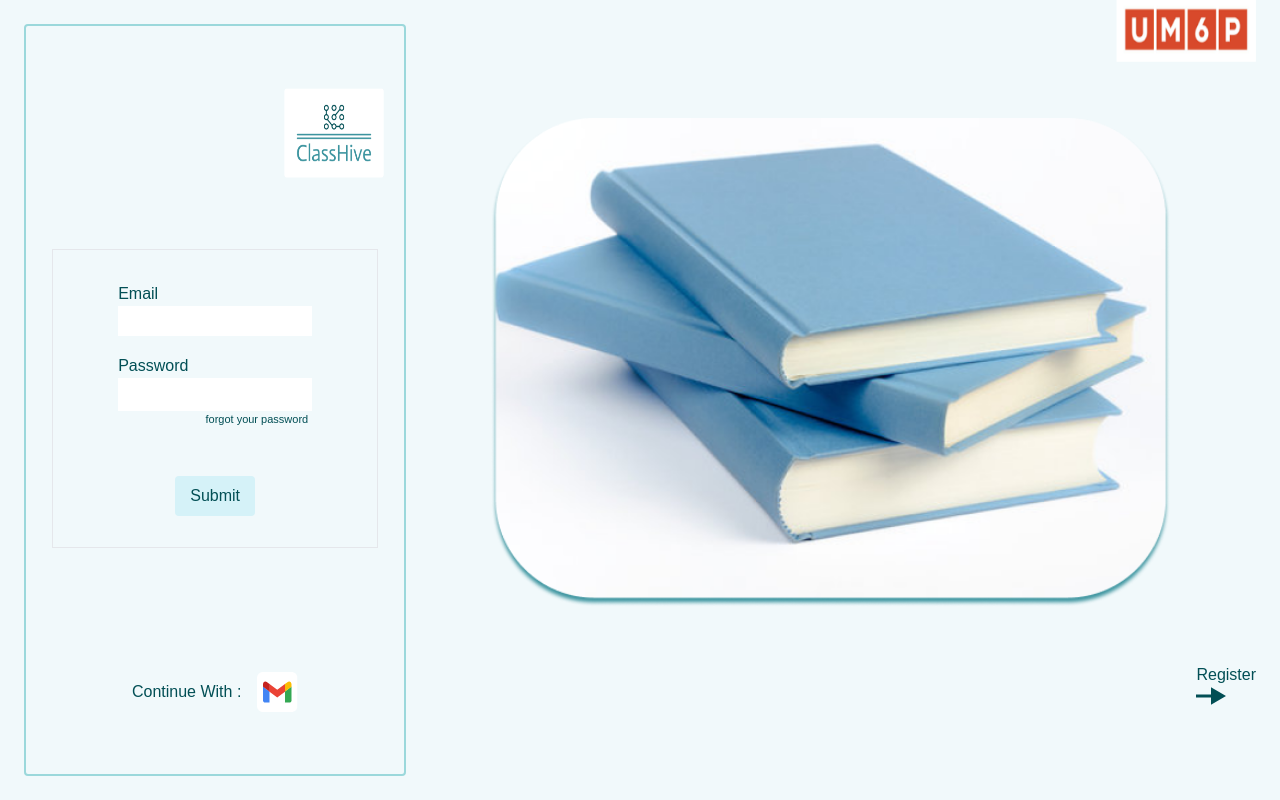
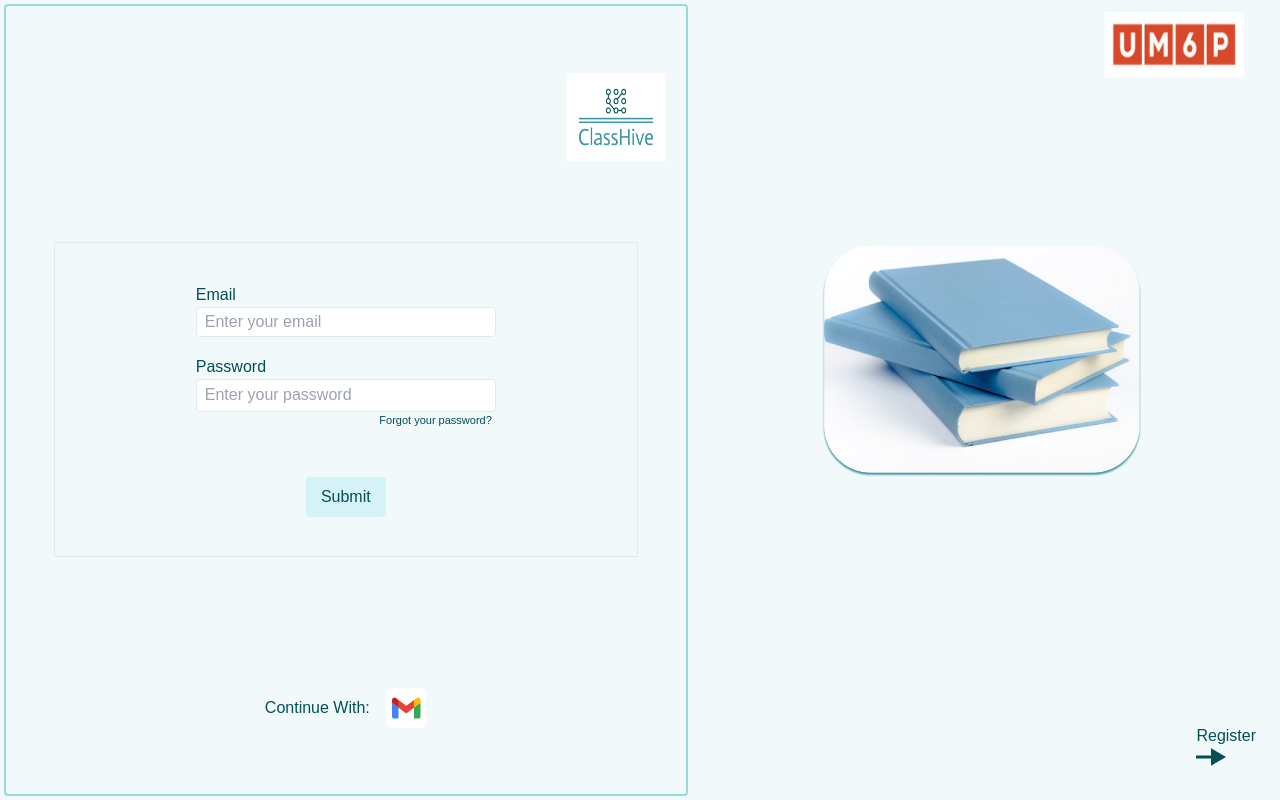
Before and after one commit to araiteb1/-Course_Management_System, a Next.js app in the folder client/: page / in a window 1280 px wide. Built offline with nearby package versions, Linux system fonts and the light colour scheme.

Commit message:
Add frontend for login and register pages, start work on profile page

```diff
--- /dev/null
+++ b/client/src/app/(page)/Cours/page.tsx
@@ -0,0 +1,12 @@
+import React from "react"
+import SideBar from "../../../components/sidebar/page"
+
+export default function Courses() {
+    return (
+        <div className="flex w-full h-full">
+            <section className="flex w-full h-[10%]">
+                <SideBar />
+            </section>
+        </div>
+    )
+}
--- a/client/src/app/(page)/Login/Page.tsx
+++ b/client/src/app/(page)/Login/Page.tsx
@@ -1,38 +1,53 @@
-import React from "next"
-import LoginData from "../../../components/login/page"
-import Image from "next/image"
-import { IconFlesh } from "@/icone/icone"
+"use client"
+import React, { useState } from "react";
+import LoginData from "../../../components/login/page";
+import Image from "next/image";
+import { IconFlesh } from "@/icone/icone";
 
-export default function Login () {
+const Login: React.FC = () => {
+
+    const [isRegister, setIsRegister] = useState<boolean>(false);
+
+
+    const toggleRegister = () => {
+        setIsRegister(true);
+    };
+
     return (
-        <div className="flex w-full h-full p-6 bg-Main">
-            <div className="flex w-[45%] ">
-                <LoginData />
+        <div className="flex flex-col md:flex-row w-full h-full p-1 bg-Main">
+            <div className="w-full md:w-[1500px] h-full">
+                <LoginData register={isRegister} />
             </div>
-            <div className="flex flex-col w-full h-full items-center ">
-                <span className="flex w-full h-[5%]">
+
+            <div className="hidden md:flex flex-col w-full h-full items-center p-2">
+                <span className="flex w-full h-[5%] justify-end pr-6">
                     <Image
                         src="/images/um6p_logo.png"
                         alt="um6p"
-                        width={900}
-                        height={900}
-                        className="flex w-[140px] h-[65px] self-end absolute right-6"
+                        width={140}
+                        height={65}
+                        className="w-[140px] h-[65px]"
                     />
                 </span>
-                <span className="flex w-[80%] h-[80%] items-center self-center">
+
+                <span className="flex w-[80%] h-[80%] items-center justify-center">
                     <Image
                         src="/images/book.png"
                         alt="book"
                         width={1000}
                         height={800}
-                        className="w-[1000px]  "
+                        className="max-w-[70%] h-auto"
                     />
                 </span>
-                <p className="flex-col text-[16px] text-TextColor self-end">
+
+                <button onClick={toggleRegister} className="flex-col text-[16px] text-TextColor mt-10 self-end p-3">
                     Register
                     <IconFlesh />
-                </p>
+                </button>
+
             </div>
         </div>
-    )
+    );
 }
+
+export default Login;
--- /dev/null
+++ b/client/src/app/(page)/Profile/page.tsx
@@ -0,0 +1,37 @@
+import React from "react"
+import SideBar from "../../../components/sidebar/page"
+import Image from "next/image"
+import { IconDocu } from "@/icone/icone"
+export default function Profile() {
+    return (
+        <div className="flex flex-col w-full h-full">
+            <section className="flex w-full h-[10%]">
+                <SideBar />
+            </section>
+
+            <section className="flex w-full h-[10%] items-center justify-around">
+                <span className="flex w-[50%] h-full items-center space-x-3 p-4 ">
+                    <Image
+                        src="/images/avatar.png"
+                        alt="avatar"
+                        width={100}
+                        height={100}
+                    />
+                    <div className="flex flex-col  ">
+                        <p>Full Name</p>
+                        <p>EmailEducation@email.com</p>
+                    </div>
+                </span>
+                <span className="flex w-[50%] h-full items-center justify-end p-4 space-x-3">
+                    <p>21</p>
+                    <IconDocu />
+                </span>
+            </section>
+
+
+
+
+
+        </div>
+    )
+}
--- /dev/null
+++ b/client/src/components/courses/page.tsx
@@ -0,0 +1,10 @@
+import React from "react";
+
+
+export default function CoursesList () {
+    return (
+        <section className="flex w-full h-full flex-col boreder items-center ">
+
+        </section>
+    )
+}
--- a/client/src/components/login/page.tsx
+++ b/client/src/components/login/page.tsx
@@ -1,9 +1,65 @@
-import React from "react"
-import Image from "next/image"
-import { IconEmail} from "../../icone/icone"
-export default function LoginData () {
+import React from "react";
+import Image from "next/image";
+import { IconEmail } from "../../icone/icone";
+import Link from "next/link"
+interface LoginDataProps {
+    register: boolean;
+}
+
+const LoginData: React.FC<LoginDataProps> = ({ register }) => {
+    if (register) {
         return (
-        <div className="flex flex-col border border-2 w-full h-[100%] items-center justify-around  relative  border-BorderColor rounded ">
+            <div className="flex flex-col border border-2 w-full h-[100%] items-center justify-around relative border-BorderColor rounded ">
+                <div className="flex w-full h-[2%]">
+                    <Image
+                        src="/images/logo.png"
+                        alt="logo"
+                        width={900}
+                        height={900}
+                        className="flex w-[100px] h-[90px] absolute right-5"
+                    />
+                </div>
+                <form className="flex flex-col w-[86%] h-[80%] items-center justify-center border space-y-3">
+                    <span className="w-[300px] h-[60px]">
+                        <p className="text-[16px] text-TextColor ">First Name</p>
+                        <input
+                            type="text"
+                            className="items-center w-full h-[50%] border rounded p-2"
+                            placeholder="Enter your first name"
+                        />
+                    </span>
+                    <span className="w-[300px] h-[60px]">
+                        <p className="text-[16px] text-TextColor">Last Name</p>
+                        <input
+                            type="text"
+                            className="items-center w-full h-[50%] border rounded p-2"
+                            placeholder="Enter your last name"
+                        />
+                    </span>
+                    <span className="w-[300px] h-[60px]">
+                        <p className="text-[16px] text-TextColor">Email</p>
+                        <input
+                            type="email"
+                            className="items-center w-full h-[50%] border rounded p-2"
+                            placeholder="Enter your email"
+                        />
+                    </span>
+                    <span className="w-[300px] h-[60px]">
+                        <p className="text-[16px] text-TextColor">Password</p>
+                        <input
+                            type="password"
+                            className="items-center w-full h-[50%] border rounded p-2"
+                            placeholder="Enter your password"
+                        />
+                    </span>
+
+                    <button className="flex w-[80px] h-[40px] text-TextColor bg-ButtonColor items-center justify-center rounded">Submit</button>
+                </form>
+            </div>
+        );
+    } else {
+        return (
+            <div className="flex flex-col border border-2 w-full h-[100%] items-center justify-around relative border-BorderColor rounded ">
                 <div className="flex w-full h-[5%]">
                     <Image
                         src="/images/logo.png"
@@ -14,22 +70,34 @@ export default function LoginData () {
                     />
                 </div>
                 <form className="flex flex-col w-[86%] h-[40%] items-center justify-center border space-y-3">
-                <span className="w-[60%] h-[60px]">
+                    <span className="w-[300px] h-[60px]">
                         <p className="text-[16px] text-TextColor ">Email</p>
-                    <input className="itmes-center w-full h-[50%]"/>
+                        <input
+                            type="email"
+                            className="items-center w-full h-[50%] border rounded p-2"
+                            placeholder="Enter your email"
+                        />
                     </span>
-                <span  className="w-[60%] h-[110px] relative">
+                    <span className="w-[300px] h-[110px] relative">
                         <p className="text-[16px] text-TextColor">Password</p>
-                    <input className="itmes-center w-full h-[30%]"/>
-                    <p className="flex text-[11px] text-TextColor absolute right-1">forgot your password</p>
+                        <input
+                            type="password"
+                            className="items-center w-full h-[30%] border rounded p-2"
+                            placeholder="Enter your password"
+                        />
+                        <p className="flex text-[11px] text-TextColor absolute right-1">Forgot your password?</p>
                     </span>
-                <button className="flex w-[80px] h-[40px] text-TextColor bg-ButtonColor items-center justify-center rounded ">Submit</button>
-            </form >
-
+                    <button className="flex w-[80px] h-[40px] text-TextColor bg-ButtonColor items-center justify-center rounded">
+                        Submit
+                    </button>
+                </form>
                 <span className="flex items-center space-x-4">
-                <p className="text-[16px] text-TextColor">Continue With :  </p>
-                <IconEmail />
+                    <p className="text-[16px] text-TextColor">Continue With: </p>
+                    <Link href="/Profile"><IconEmail /></Link>
                 </span>
             </div>
         );
     }
+}
+
+export default LoginData;
--- /dev/null
+++ b/client/src/components/sidebar/page.tsx
@@ -0,0 +1,21 @@
+import React from "react"
+import Image from "next/image"
+
+export default function SideBar () {
+    return(
+        <div className="flex border border-TextColor w-full h-[85%] items-center justify-between bg-white p-3">
+            <span className="flex w-[10%] h-full">
+                <Image
+                    src="/images/logo.png"
+                    alt="logo"
+                    width={900}
+                    height={900}
+                />
+            </span>
+        <span className="flex items-center w-[20%] h-full justify-around">
+            <button className="flex text-[20px] text-TextColor">Profile</button>
+            <button className="flex text-[20px] text-TextColor">Courses</button>
+        </span>
+        </div>
+    )
+}
--- a/client/src/icone/icone.tsx
+++ b/client/src/icone/icone.tsx
@@ -27,7 +27,16 @@ function IconFlesh () {
     )
 }
 
+function IconDocu() {
+    return(
+        <svg width="40" height="45" viewBox="0 0 40 45" fill="none" xmlns="http://www.w3.org/2000/svg">
+        <path fill-rule="evenodd" clip-rule="evenodd" d="M0 0V37.0588C0 41.4447 3.35788 45 7.5 45H32.5C36.6423 45 40 41.4447 40 37.0588V10.5883C40 6.20244 36.6423 2.64707 32.5 2.64707H2.5C1.1193 2.64707 0 1.46192 0 0ZM8.125 18.5293C8.125 17.4329 8.96447 16.5441 10 16.5441H30C31.0355 16.5441 31.875 17.4329 31.875 18.5293C31.875 19.6258 31.0355 20.5146 30 20.5146H10C8.96447 20.5146 8.125 19.6258 8.125 18.5293ZM8.125 27.7941C8.125 26.6977 8.96447 25.8088 10 25.8088H23.75C24.7855 25.8088 25.625 26.6977 25.625 27.7941C25.625 28.8905 24.7855 29.7794 23.75 29.7794H10C8.96447 29.7794 8.125 28.8905 8.125 27.7941Z" fill="#024F55"/>
+        <path opacity="0.5" d="M35 8.75131V13.6872C34.218 13.3946 33.3765 13.2353 32.5 13.2353H2.5C1.1193 13.2353 0 12.0502 0 10.5883V10.4002C0 8.98925 0.979825 7.79304 2.29897 7.59351L29.293 3.51038C32.305 3.05474 35 5.52956 35 8.75131Z" fill="#024F55"/>
+        </svg>
+    )
+}
 export {
     IconEmail,
     IconFlesh,
+    IconDocu,
 }
```
Also changed, not shown: client/public/images/avatar.png (added). Lines whose indentation alone changed are shown as unchanged.
